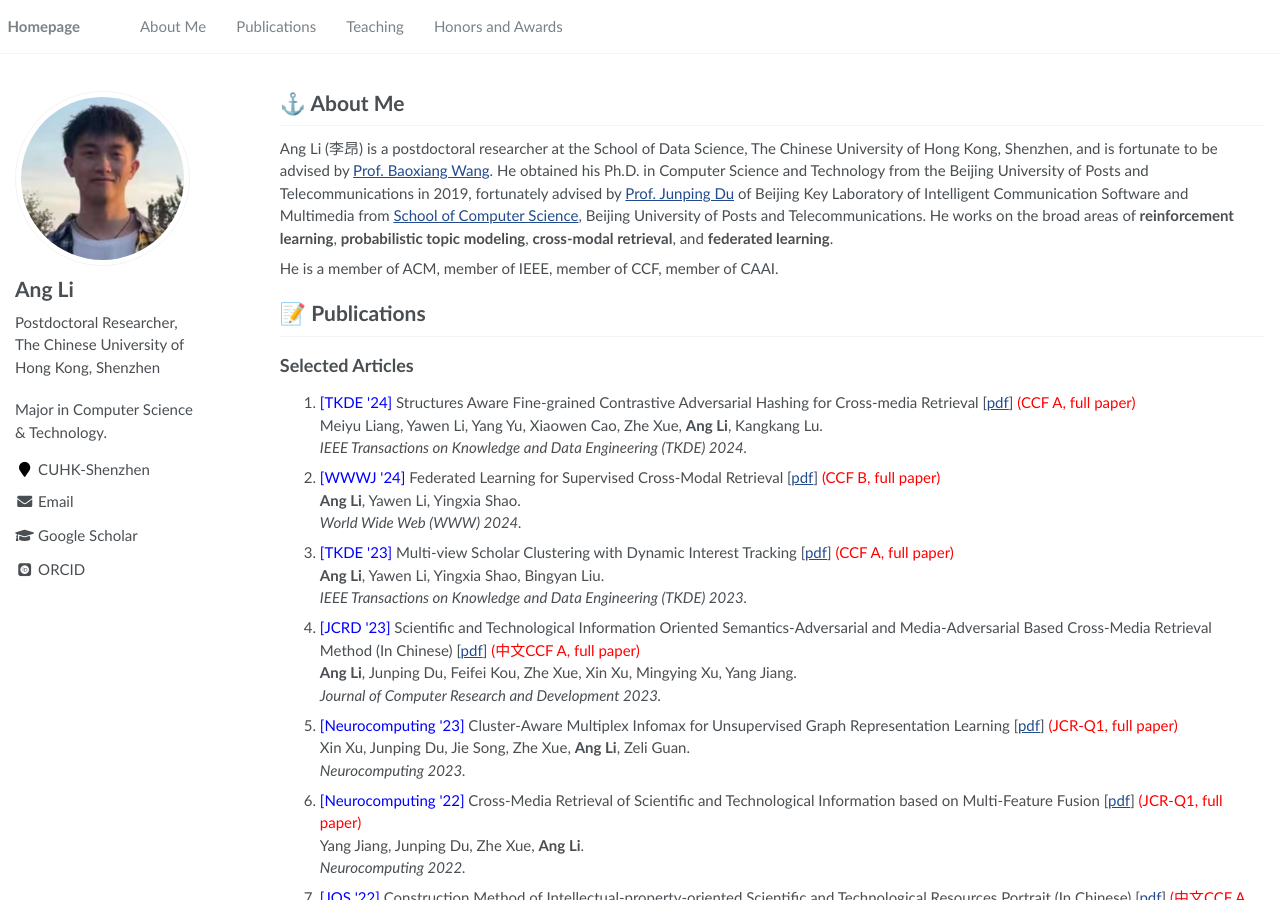
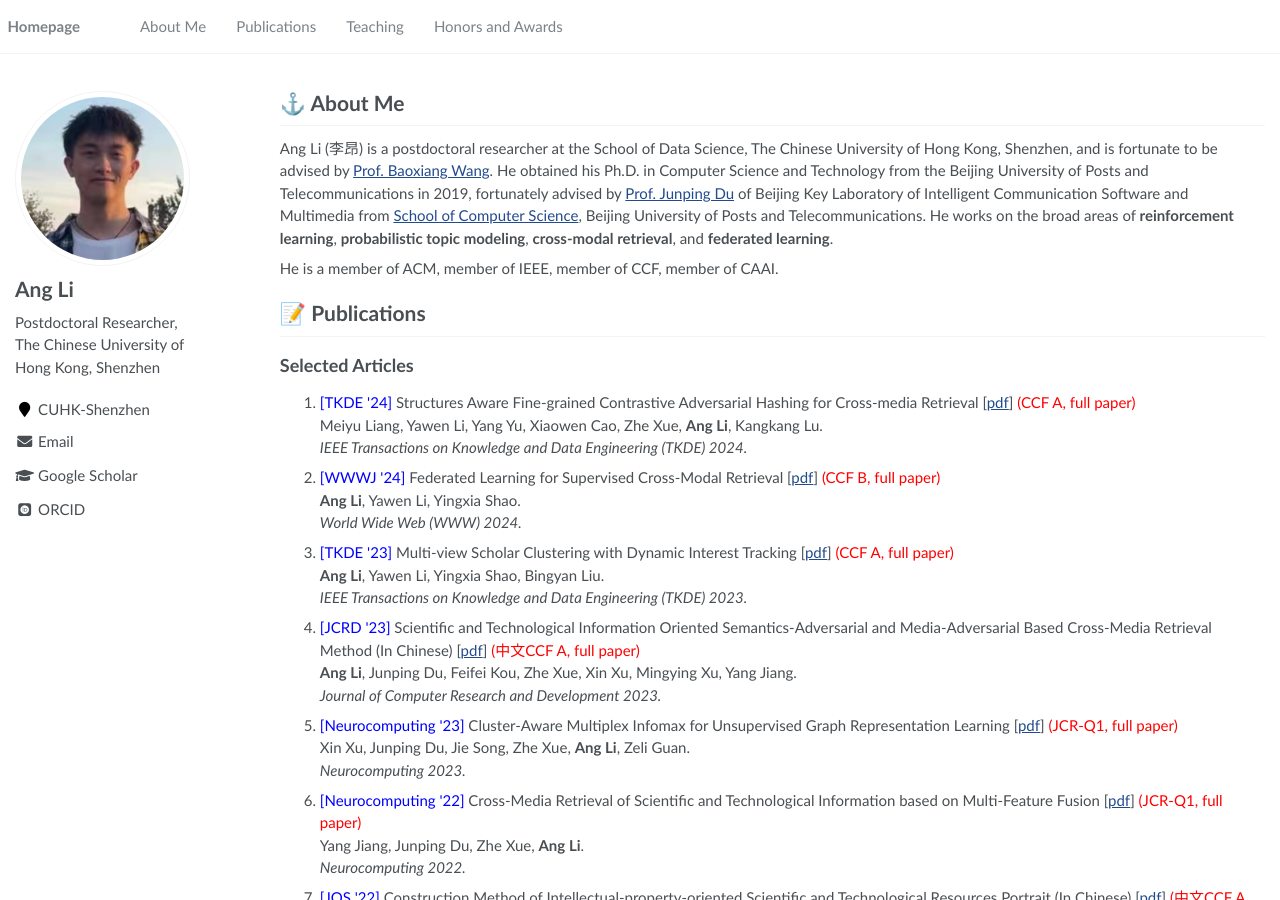
Before and after one commit to chris-Ang-li/chris-Ang-li.github.io, a Jekyll site: the page built from _pages/about.md, in a window 1280 px wide and 900 px high. Built offline with Jekyll 4.4.1, drawn with Linux system fonts in a browser that asks for light colours; some web fonts are replaced.

Commit message:
Update _config.yml

```diff
--- a/_config.yml
+++ b/_config.yml
@@ -7,7 +7,7 @@
 
 # Site Settings
 title                    : "Ang Li"
-description              : "Major in Computer Science & Technology."
+description              : #"Major in Computer Science & Technology."
 repository               : "chris-Ang-li/chris-Ang-li.github.io"
 google_scholar_stats_use_cdn : true
 
```
